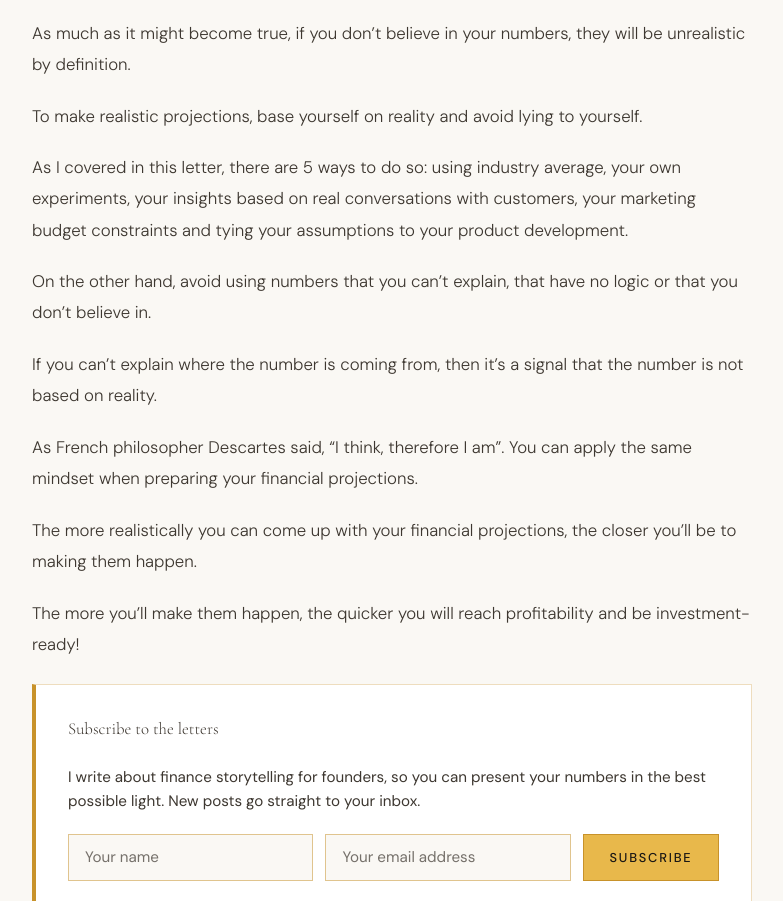
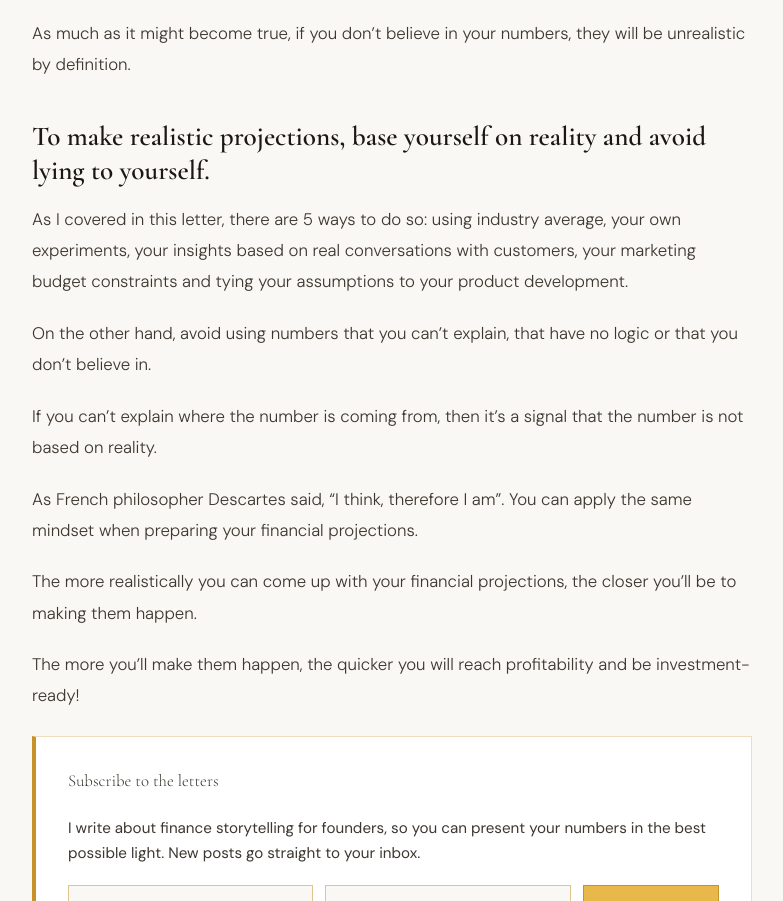
Before and after one commit to Explorherve/herveky-website, a plain HTML site: page letters/realistic-financial-projections/index.html in a window 1280 px wide. Shown: the part 5351-6252 px from the top of the page, without its empty margins (32-815 px from the left). Drawn offline with nearby package versions, Linux system fonts and the light colour scheme.

Commit message:
Make conclusion title a heading
Co-Authored-By: Claude Opus 5.5 <noreply@anthropic.com>
Claude-Session: https://claude.ai/code/session_01HCw2uV6KcuBNFdMvrczWQG

```diff
--- a/letters/realistic-financial-projections/index.html
+++ b/letters/realistic-financial-projections/index.html
@@ -246,7 +246,7 @@ posthog.init("phc_tSPeLLgLuj4amoGMKtEX2k3u7K3A2PjhouWPisaxMv3P", {
     <p>“Well, you tell me” I’d scream inside my brain, before coming up with a vague explanation that I didn’t even believe in myself, something like:</p>
     <p>“Well, we expect the word-of-mouth to really take off and every person will bring 3 or 4 friends, so the referral loop leads to exponential growth”.</p>
     <p>As much as it might become true, if you don’t believe in your numbers, they will be unrealistic by definition.</p>
-    <p>To make realistic projections, base yourself on reality and avoid lying to yourself.</p>
+    <h2><strong>To make realistic projections, base yourself on reality and avoid lying to yourself.</strong></h2>
     <p>As I covered in this letter, there are 5 ways to do so: using industry average, your own experiments, your insights based on real conversations with customers, your marketing budget constraints and tying your assumptions to your product development.</p>
     <p>On the other hand, avoid using numbers that you can’t explain, that have no logic or that you don’t believe in.</p>
     <p>If you can’t explain where the number is coming from, then it’s a signal that the number is not based on reality.</p>
```
Also changed, not shown: 1 other file.
